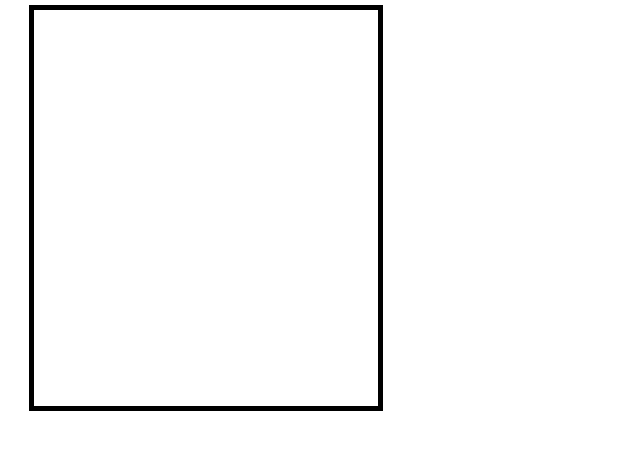
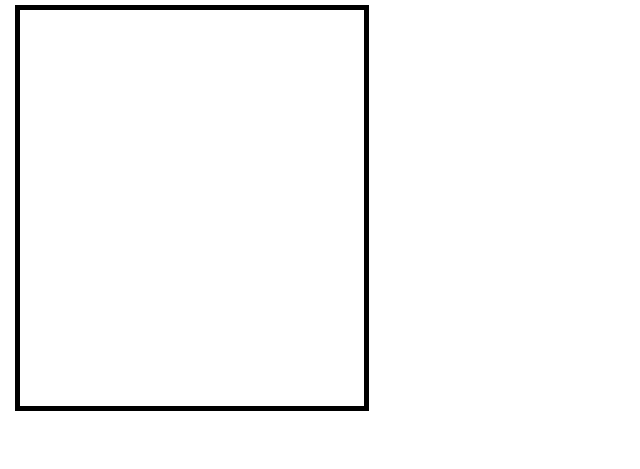
Before and after one commit to SergCastle/SergCastle.github.io, a plain HTML site: page index.html in a window 1280 px wide. Shown: the whole page, without its empty margins (0-640 px from the left). Drawn offline with Linux system fonts and the light colour scheme.

Commit message:
Update style.css

```diff
--- a/style.css
+++ b/style.css
@@ -14,7 +14,7 @@ body {
 
 .grid {
     display: grid;
-    grid-template-columns: 29px 5px 170px 18px repeat(8, 4px 15px) 4px 5px 29px;
+    grid-template-columns: 15px 5px 170px 18px repeat(8, 4px 15px) 4px 5px 10px;
     grid-template-rows: 5px 5px 20px 139px 25px repeat(11, 2px 2px 15px) 3px 5px 10px 30px 10px 5px;
 }
 
```
